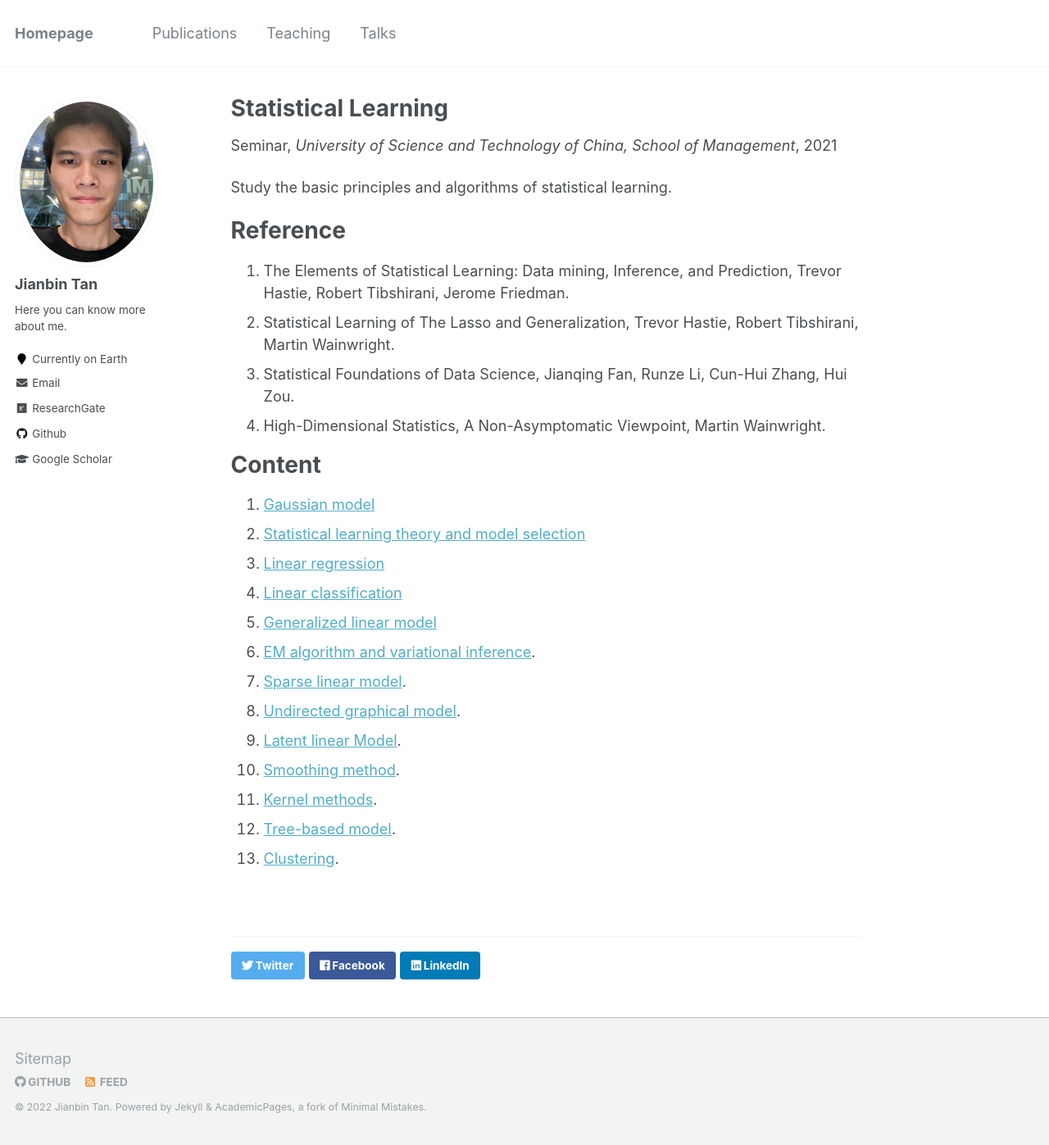
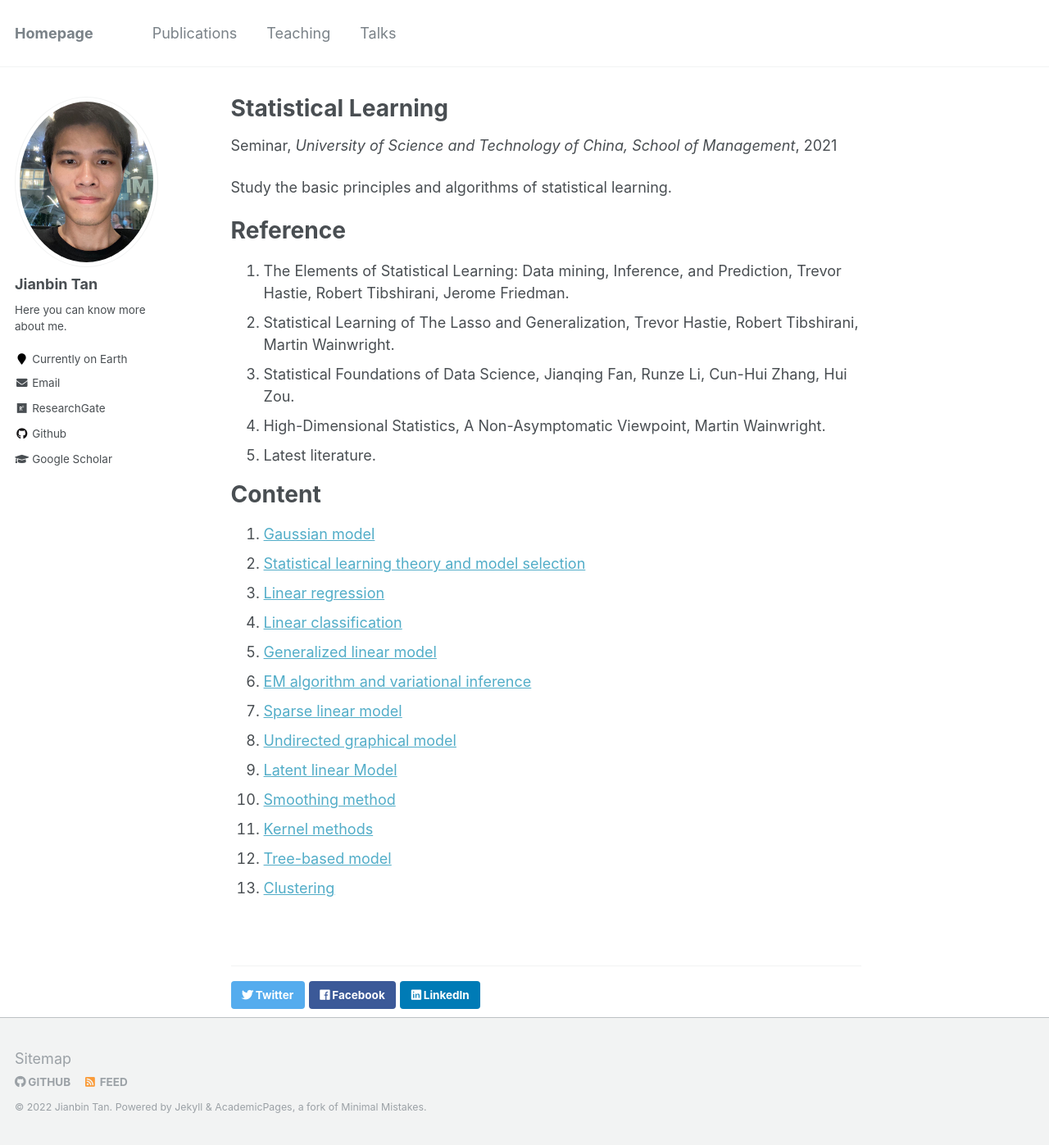
Before and after one commit to Tan-jianbin/Tan-jianbin.github.io, a Jekyll site: the page built from _teaching/2021-fall-teaching-1.md, in a window 1280 px wide and 1397 px high. Shown: the whole window at 82% size. Built offline with Jekyll 4.4.1, drawn with Linux system fonts in a browser that asks for light colours.

Commit message:
Update 2021-fall-teaching-1.md

```diff
--- a/_teaching/2021-fall-teaching-1.md
+++ b/_teaching/2021-fall-teaching-1.md
@@ -18,6 +18,7 @@ Reference
 2. Statistical Learning of The Lasso and Generalization, Trevor Hastie, Robert Tibshirani, Martin Wainwright.
 3. Statistical Foundations of Data Science, Jianqing Fan, Runze Li, Cun-Hui Zhang, Hui Zou.
 4. High-Dimensional Statistics, A Non-Asymptomatic Viewpoint, Martin Wainwright.
+5. Latest literature.
 
 Content
 ======
@@ -27,11 +28,11 @@ Content
 3. [Linear regression](http://tan-jianbin.github.io/files/PPT_2021-fall-teaching/Linear_regression.pdf)
 4. [Linear classification](http://tan-jianbin.github.io/files/PPT_2021-fall-teaching/Linear_Classification.pdf)
 5. [Generalized linear model](http://tan-jianbin.github.io/files/PPT_2021-fall-teaching/Generalized_Linear_Model.pdf)
-6. [EM algorithm and variational inference](http://tan-jianbin.github.io/files/PPT_2021-fall-teaching/EM_Algorithm&Variational_Inferencel.pdf).
-8. [Sparse linear model](http://tan-jianbin.github.io/files/PPT_2021-fall-teaching/Sparse_Linear_Model.pdf).
-9. [Undirected graphical model](http://tan-jianbin.github.io/files/PPT_2021-fall-teaching/Undirected_Graphical_Model.pdf).
-10. [Latent linear Model](http://tan-jianbin.github.io/files/PPT_2021-fall-teaching/Directed_Graphical_Models.pdf).
-11. [Smoothing method](http://tan-jianbin.github.io/files/PPT_2021-fall-teaching/Smooth_Method.pdf).
-12. [Kernel methods](http://tan-jianbin.github.io/files/PPT_2021-fall-teaching/Kernel_Method.pdf).
-13. [Tree-based model](http://tan-jianbin.github.io/files/PPT_2021-fall-teaching/Tree_Based_Model.pdf).
-14. [Clustering](http://tan-jianbin.github.io/files/PPT_2021-fall-teaching/Clustering.pdf).
+6. [EM algorithm and variational inference](http://tan-jianbin.github.io/files/PPT_2021-fall-teaching/EM_Algorithm&Variational_Inferencel.pdf)
+8. [Sparse linear model](http://tan-jianbin.github.io/files/PPT_2021-fall-teaching/Sparse_Linear_Model.pdf)
+9. [Undirected graphical model](http://tan-jianbin.github.io/files/PPT_2021-fall-teaching/Undirected_Graphical_Model.pdf)
+10. [Latent linear Model](http://tan-jianbin.github.io/files/PPT_2021-fall-teaching/Directed_Graphical_Models.pdf)
+11. [Smoothing method](http://tan-jianbin.github.io/files/PPT_2021-fall-teaching/Smooth_Method.pdf)
+12. [Kernel methods](http://tan-jianbin.github.io/files/PPT_2021-fall-teaching/Kernel_Method.pdf)
+13. [Tree-based model](http://tan-jianbin.github.io/files/PPT_2021-fall-teaching/Tree_Based_Model.pdf)
+14. [Clustering](http://tan-jianbin.github.io/files/PPT_2021-fall-teaching/Clustering.pdf)
```
